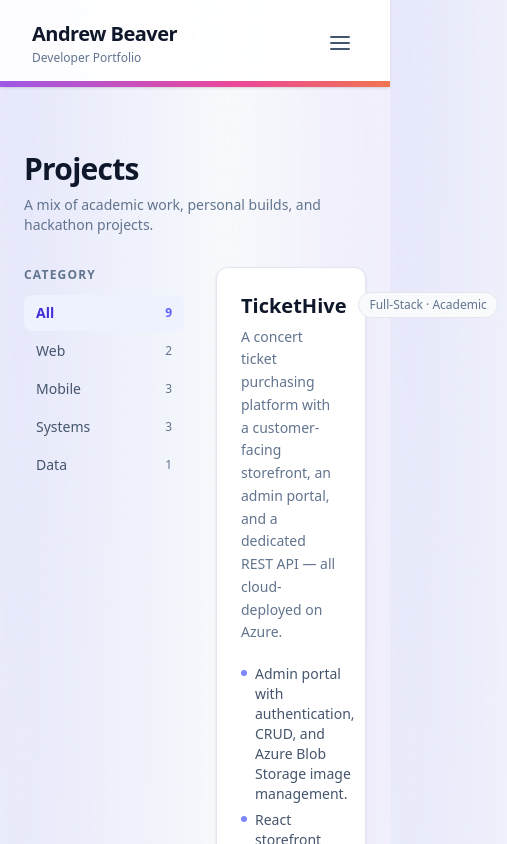
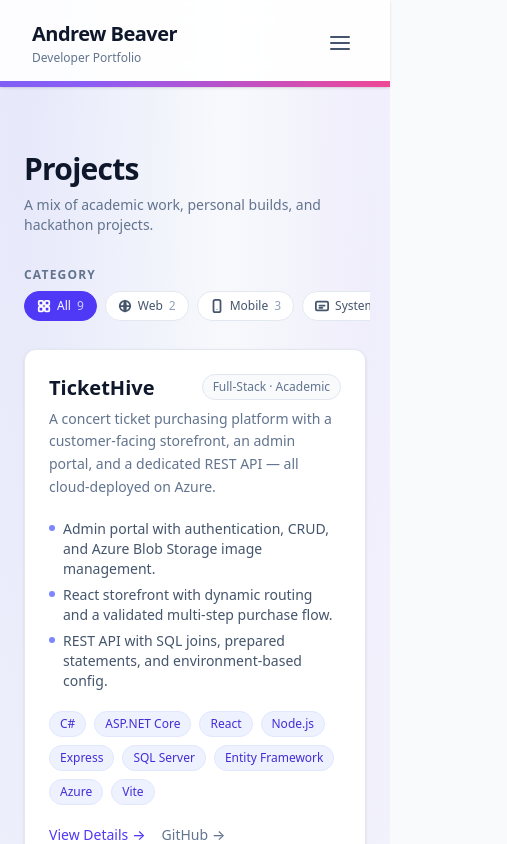
Before and after one commit to andbeaver/andrew-beaver-portfolio, a Next.js app in the folder my-portfolio/: page /projects in a window 390 px wide. Shown: the top 844 px of the page, 507 px wide, since content can reach past the window. Built offline with nearby package versions, Linux system fonts and the light colour scheme.

Commit message:
feat: add category icons for project filtering in ProjectsGrid component

```diff
--- a/my-portfolio/app/globals.css
+++ b/my-portfolio/app/globals.css
@@ -57,6 +57,15 @@ html {
 
 .animate-expand-width {
   animation: expandWidth 0.3s ease-out forwards;
+}
+
+/* Hide scrollbar for horizontal filter row */
+.scrollbar-none {
+  scrollbar-width: none; /* Firefox */
+  -ms-overflow-style: none; /* IE/Edge */
+}
+.scrollbar-none::-webkit-scrollbar {
+  display: none; /* Chrome/Safari */
 }
 
 /* Nav link underline animation on hover */
--- a/my-portfolio/components/projects/ProjectCard.tsx
+++ b/my-portfolio/components/projects/ProjectCard.tsx
@@ -87,8 +87,8 @@ export default function ProjectCard({
     >
       {/* Header */}
       <div className="flex flex-col gap-1.5">
-        <div className="flex items-start justify-between gap-3">
-          <h3 className="font-bold text-slate-900 dark:text-white text-xl leading-snug">
+        <div className="flex items-start justify-between flex-wrap gap-x-3 gap-y-1.5">
+          <h3 className="font-bold text-slate-900 dark:text-white text-xl leading-snug min-w-0">
             <Link
               href={`/projects/${id}`}
               className="hover:text-indigo-600 dark:hover:text-indigo-400 transition-colors"
--- a/my-portfolio/components/projects/ProjectsGrid.tsx
+++ b/my-portfolio/components/projects/ProjectsGrid.tsx
@@ -5,6 +5,41 @@ import ProjectCard from "@/components/projects/ProjectCard";
 import type { Project, ProjectCategory } from "@/data/projects";
 
 const CATEGORIES: ("All" | ProjectCategory)[] = ["All", "Web", "Mobile", "Systems", "Data"];
+
+/* ── Inline SVG icons, one per category ─────────────────────── */
+const ICONS: Record<"All" | ProjectCategory, React.ReactNode> = {
+  All: (
+    <svg width="14" height="14" viewBox="0 0 16 16" fill="none" stroke="currentColor" strokeWidth="2" strokeLinecap="round" strokeLinejoin="round" aria-hidden="true">
+      <rect x="2" y="2" width="5" height="5" rx="1" />
+      <rect x="9" y="2" width="5" height="5" rx="1" />
+      <rect x="2" y="9" width="5" height="5" rx="1" />
+      <rect x="9" y="9" width="5" height="5" rx="1" />
+    </svg>
+  ),
+  Web: (
+    <svg width="14" height="14" viewBox="0 0 16 16" fill="none" stroke="currentColor" strokeWidth="2" strokeLinecap="round" aria-hidden="true">
+      <circle cx="8" cy="8" r="6" />
+      <path d="M8 2c-1.5 2-1.5 10 0 12M8 2c1.5 2 1.5 10 0 12M2 8h12" />
+    </svg>
+  ),
+  Mobile: (
+    <svg width="14" height="14" viewBox="0 0 16 16" fill="none" stroke="currentColor" strokeWidth="2" strokeLinecap="round" aria-hidden="true">
+      <rect x="4" y="1" width="8" height="14" rx="2" />
+      <circle cx="8" cy="12" r="0.6" fill="currentColor" stroke="none" />
+    </svg>
+  ),
+  Systems: (
+    <svg width="14" height="14" viewBox="0 0 16 16" fill="none" stroke="currentColor" strokeWidth="2" strokeLinecap="round" aria-hidden="true">
+      <rect x="1" y="3" width="14" height="10" rx="1.5" />
+      <path d="M5 7.5h6M5 10h3.5" />
+    </svg>
+  ),
+  Data: (
+    <svg width="14" height="14" viewBox="0 0 16 16" fill="none" stroke="currentColor" strokeWidth="2" strokeLinecap="round" strokeLinejoin="round" aria-hidden="true">
+      <path d="M3 13V8M8 13V5M13 13V3" />
+    </svg>
+  ),
+};
 
 interface Props {
   projects: Project[];
@@ -19,9 +54,44 @@ export default function ProjectsGrid({ projects }: Props) {
   }, [projects, active]);
 
   return (
-    <div className="flex gap-8 items-start">
-      {/* Left sidebar – category filter */}
-      <aside className="w-40 shrink-0 sticky top-24">
+    <div className="flex flex-col gap-6 md:flex-row md:gap-8 md:items-start">
+
+      {/* ── Mobile: horizontal scrollable icon-pill filter ── */}
+      <div className="md:hidden">
+        <p className="text-xs font-semibold text-slate-500 dark:text-slate-400 uppercase tracking-widest mb-2">
+          Category
+        </p>
+        <div className="flex gap-2 overflow-x-auto pb-1 scrollbar-none -mx-1 px-1">
+          {CATEGORIES.map((cat) => {
+            const count =
+              cat === "All"
+                ? projects.length
+                : projects.filter((p) => p.category === cat).length;
+            const isActive = active === cat;
+            return (
+              <button
+                key={cat}
+                onClick={() => setActive(cat)}
+                title={cat}
+                className={`shrink-0 flex items-center gap-1.5 text-xs font-medium px-3 py-1.5 rounded-full border transition-colors ${
+                  isActive
+                    ? "bg-indigo-600 border-indigo-600 text-white"
+                    : "bg-white dark:bg-slate-900 border-slate-200 dark:border-slate-700 text-slate-600 dark:text-slate-400 hover:border-indigo-300 dark:hover:border-indigo-700 hover:text-indigo-600 dark:hover:text-indigo-400"
+                }`}
+              >
+                {ICONS[cat]}
+                <span>{cat}</span>
+                <span className={`tabular-nums ${isActive ? "text-indigo-200" : "text-slate-400 dark:text-slate-500"}`}>
+                  {count}
+                </span>
+              </button>
+            );
+          })}
+        </div>
+      </div>
+
+      {/* ── Desktop: left sidebar ── */}
+      <aside className="hidden md:block w-40 shrink-0 sticky top-24">
         <p className="text-xs font-semibold text-slate-500 dark:text-slate-400 uppercase tracking-widest mb-3">
           Category
         </p>
@@ -42,7 +112,10 @@ export default function ProjectsGrid({ projects }: Props) {
                     : "text-slate-600 dark:text-slate-400 hover:bg-slate-100 dark:hover:bg-slate-800 hover:text-slate-900 dark:hover:text-slate-200"
                 }`}
               >
-                <span>{cat}</span>
+                <span className="flex items-center gap-2">
+                  {ICONS[cat]}
+                  {cat}
+                </span>
                 <span
                   className={`text-xs tabular-nums ${
                     isActive ? "text-indigo-500" : "text-slate-500 dark:text-slate-400"
@@ -56,7 +129,7 @@ export default function ProjectsGrid({ projects }: Props) {
         </nav>
       </aside>
 
-      {/* Project grid */}
+      {/* ── Project grid ── */}
       <div className="flex-1 min-w-0">
         {filtered.length > 0 ? (
           <div className="grid grid-cols-1 sm:grid-cols-2 gap-5">
```
